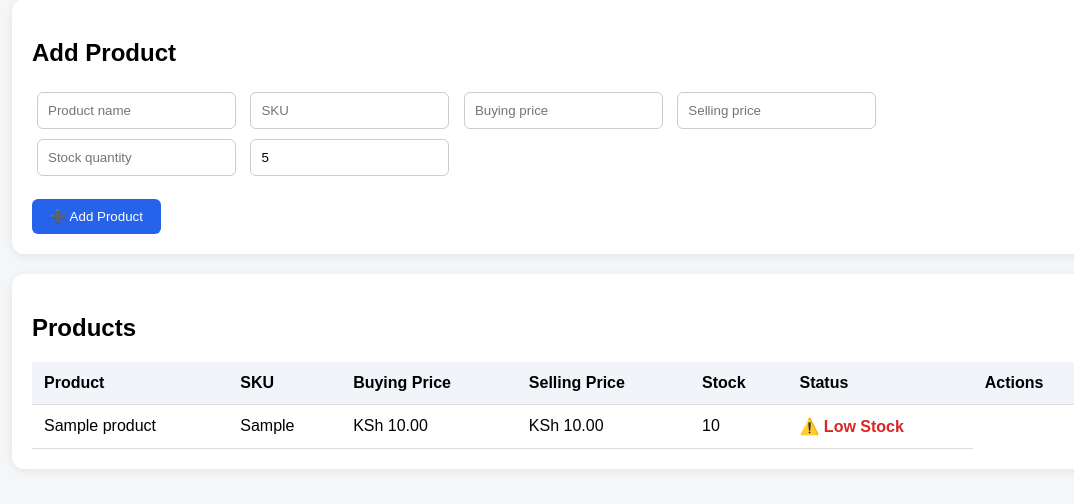
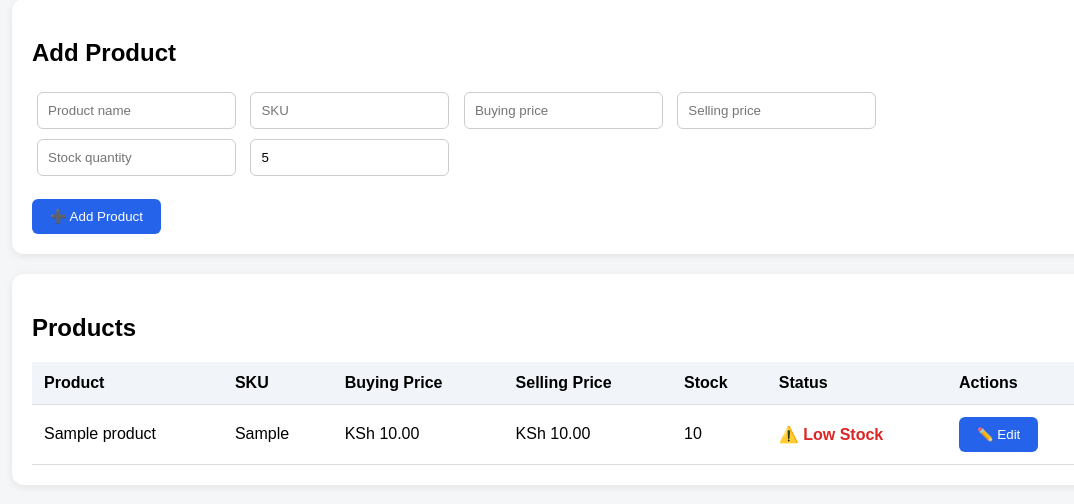
Before and after one commit to sc334ar/SmartBiz, a Flask app: page /inventory in a window 1280 px wide. Shown: the part 135-639 px from the top of the page, without its empty margins (78-1152 px from the left). Run offline with Flask 3, Linux system fonts and the light colour scheme; the visitor is signed in with stand-in values (Sample User, id 1); tables that the repository leaves empty hold one stand-in row (values such as "Sample post").

Commit message:
Add edit button for products in inventory template

```diff
--- a/templates/inventory.html
+++ b/templates/inventory.html
@@ -199,7 +199,11 @@
 
                     {% endif %}
 
-                </td>
+                                 <td>
+                    <a href="{{ url_for('edit_product', product_id=product['id']) }}">
+                        <button type="button">✏️ Edit</button>
+                    </a>
+                                 </td>
 
             </tr>
 
```
